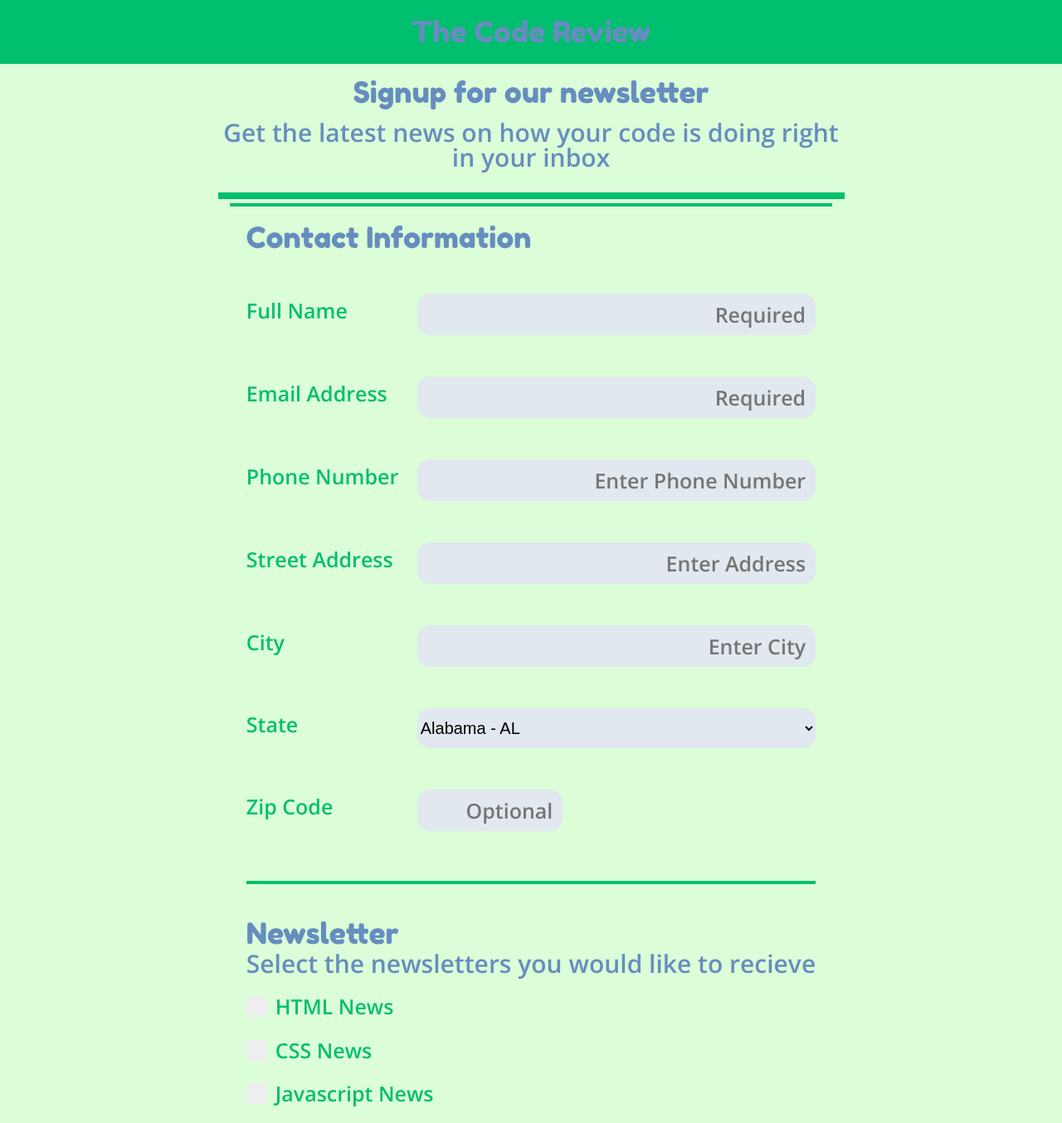
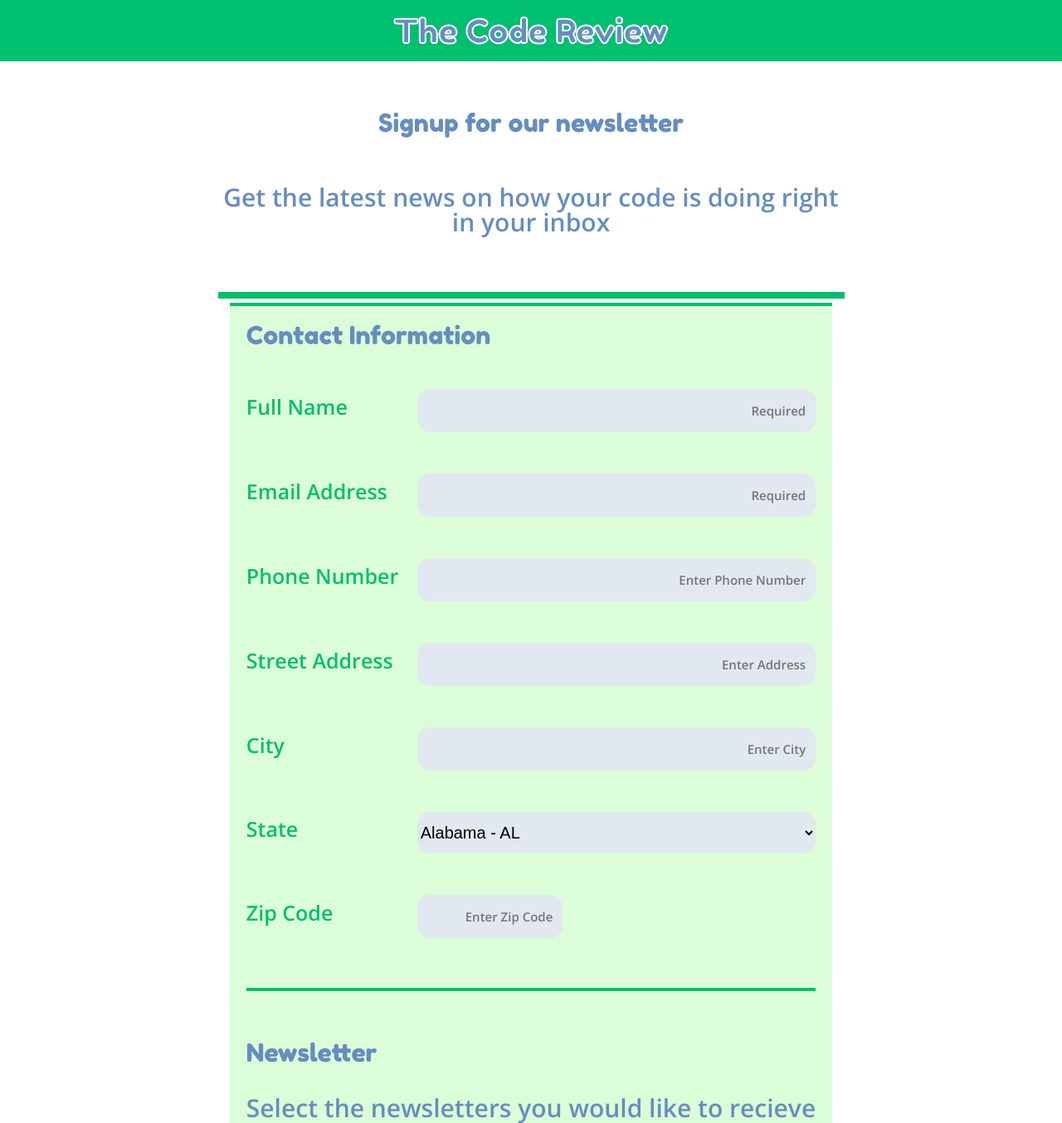
Before and after one commit to drew0821/Techdegree-project-3-, a plain HTML site: page index.html in a window 1280 px wide. Shown: the top 1354 px of the page at 83% size. Drawn offline with nearby package versions, Linux system fonts and the light colour scheme.

Commit message:
added styling

```diff
--- a/css/styles.css
+++ b/css/styles.css
@@ -6,28 +6,26 @@ font-family: 'Fredoka One', cursive;
 font-family: 'Open Sans', sans-serif;
 */
 body {
-    background-color: rgb(219,253,215);
+    background-color: white;
 }
 header {
     display: flex;
     flex-direction: column;
     align-items: center;
     width: 100vw;
-    height: 30vh;
+    height: 45vh;
     margin-bottom: 5px;
 }
 
 .zip-input:focus,
 textarea:focus,
 .input-box:focus {
-    border: solid  #00BF6E 5px;
-    background-color: white;
+  border: 3px solid #00BF6E;
+  background: white;
+  transition: ease-in .2s;
 
 }
-textarea,
-input {
-  color: #668DBF;
-}
+
 main {
     height: auto;
     display: flex;
@@ -41,16 +39,19 @@ footer{
 }
 textarea {
     background-color: rgb(226,232,240);
-    width: 100%;
-    height: 100%;
     border-radius: 15px;
+    color: #668DBF;
+    height: 567px;
+    width: 90vw;
 }
 .contact-information {
     display: flex;
     justify-content: center;
 }
 form {
-
+    width: unset;
+    background-color: rgb(219,253,215);
+    max-width: 768px;
     padding: 20px;
     width: 90vw;
     height: auto;
@@ -59,7 +60,7 @@ form {
 }
 .header-font {
     font-family: 'Fredoka One', cursive;
-    font-size: 35px;
+    font-size: 30px;
     color: #668DBF;
 }
 .top {
@@ -67,13 +68,13 @@ form {
     justify-content: center;
     align-items: center;
     width: 100vw;
-    height: 10vh;
+    height: 12vh;
     background-color: #00BF6E;
 }
 
 .sign-up {
     text-align: center;
-    height: 20vh;
+    height: 45vh;
     display: flex;
     flex-direction: column;
     align-items: center;
@@ -94,7 +95,7 @@ form {
 }
 .input-box {
     width: 70vw;
-    height: 6vh;
+    height: 50px;
     background-color: rgb(226,232,240);
     border: none;
     border-radius: 15px;
@@ -103,7 +104,7 @@ form {
 }
 .zip-input {
     width: 45vw;
-    height: 6vh;
+    height: 50px;
     background-color: rgb(226,232,240);
     border: none;
     border-radius: 15px;
@@ -123,7 +124,7 @@ input::placeholder {
     justify-content: space-around;
     align-items: flex-start;
     width: 90vw;
-    height: 25vh;
+    height: 50vh;
     margin-bottom: 20px;
 }
 .newsletter-2 {
@@ -147,11 +148,8 @@ input::placeholder {
     border-radius: 15px;
 }
 .newsletter-2 {
-  height: 16vh;
+  height: 25vh;
   margin-top: 20px, 0px, 20px;
-}
-.newsletter {
-  height: 30vh;
 }
 .copy-text {
     display: flex;
@@ -164,7 +162,7 @@ input::placeholder {
 }
 .placeholder-text {
     font-family: 'Open Sans', sans-serif;
-    font-size: 25px;
+    font-size: 15px;
 }
 .label-text:hover {
     font-size: 30px;
@@ -175,6 +173,14 @@ input::placeholder {
     font-family: 'Open Sans', sans-serif;
     font-size: 30px;
 }
+h1  {
+  font-family: 'Fredoka One', cursive;
+    color: #668DBF;
+  -webkit-text-stroke-width: 2px;
+    -webkit-text-stroke-color: white;
+    font-size: 40px;
+}
+
 /* checkbox styling */
 .container {
     margin-top: 10px;
--- a/index.html
+++ b/index.html
@@ -10,10 +10,10 @@
 </head>
 <body>
     <header>
-        <h1 class="header-font top">The Code Review</h1>
-        <div class="sign-up width-stop">
-            <h2 class="header-font">Signup for our newsletter</h2>
-            <p class="discription-text">Get the latest news on how your code is doing right in your inbox</p>
+        <h1 class="top">The Code Review</h1>
+        <div class="sign-up">
+            <h2 class="white-outline header-font">Signup for our newsletter</h2>
+            <p class="white-outline discription-text">Get the latest news on how your code is doing right in your inbox</p>
         </div>
     </header>
     <main>
@@ -99,7 +99,7 @@
                 </div>
                 <div class="flex-container zip">
                     <label class="label-text" for="zip">Zip Code</label>
-                    <input class="zip-input placeholder-text" type="text" id="zip" name="user_city" placeholder="Optional">
+                    <input class="zip-input placeholder-text" type="text" id="zip" name="user_city" placeholder="Enter Zip Code">
                 </div>
             </fieldset>
             <fieldset>
@@ -139,7 +139,7 @@
             <button class="btn hover" type="submit">Sign Up</button>
         </form>
     </main>
-    <footer class="width-stop">
+    <footer>
         <p class="copy-text">Copyright The Code Review </p>
     </footer>
 </body>
```
